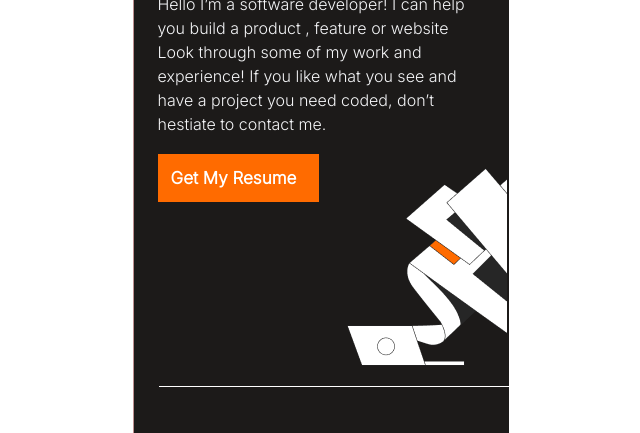
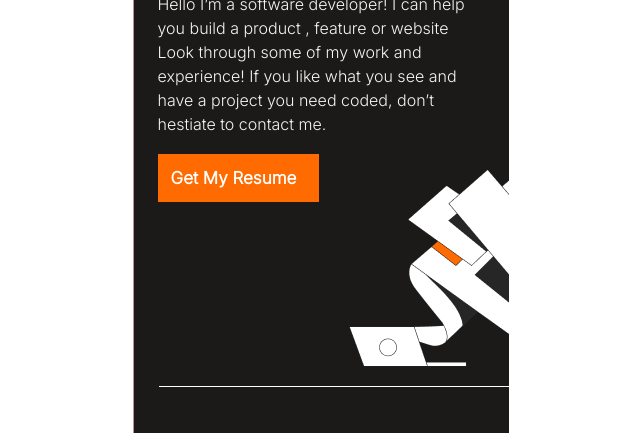
Before and after one commit to carlylechia/Portfolio-Setup-and-mobile-version-skeleton, a website: page index.html in a window 1280 px wide. Shown: the part 4760-5193 px from the top of the page, 320-960 px from the left. Drawn offline with Linux system fonts and the light colour scheme.

Commit message:
ADJUST STYLING

```diff
--- a/index.html
+++ b/index.html
@@ -224,7 +224,6 @@
         <h2 class="am-title">About Me</h2>
         <p class="am-description">Hello I’m a software developer! I can help you build a product , feature or website Look through some of my work and experience! If you like what you see and have a project you need coded, don’t hestiate to contact me.</p>
         <button type="button" class="am-btn">Get My Resume</button>
-        <div class="aboutbg"><img src="images/Frame.png" alt="aboutbg"></div>
         <span class="divider"></span>
       </div>
       <div class="expertise">
--- a/style.css
+++ b/style.css
@@ -712,7 +712,10 @@ ul {
   display: grid;
   grid-template-columns: 1fr;
   grid-template-rows: repeat(3, 1fr);
-  background: #1c1a19;
+  background: #1c1a19 url('images/Frame.png');
+  background-repeat: no-repeat;
+  background-position: right;
+  background-position-y: 400px;
 }
 
 .about {
@@ -723,12 +726,6 @@ ul {
   display: flex;
   flex-direction: column;
   position: relative;
-}
-
-.aboutbg {
-  position: absolute;
-  left: 57%;
-  top: 60%;
 }
 
 .am-title {
```
